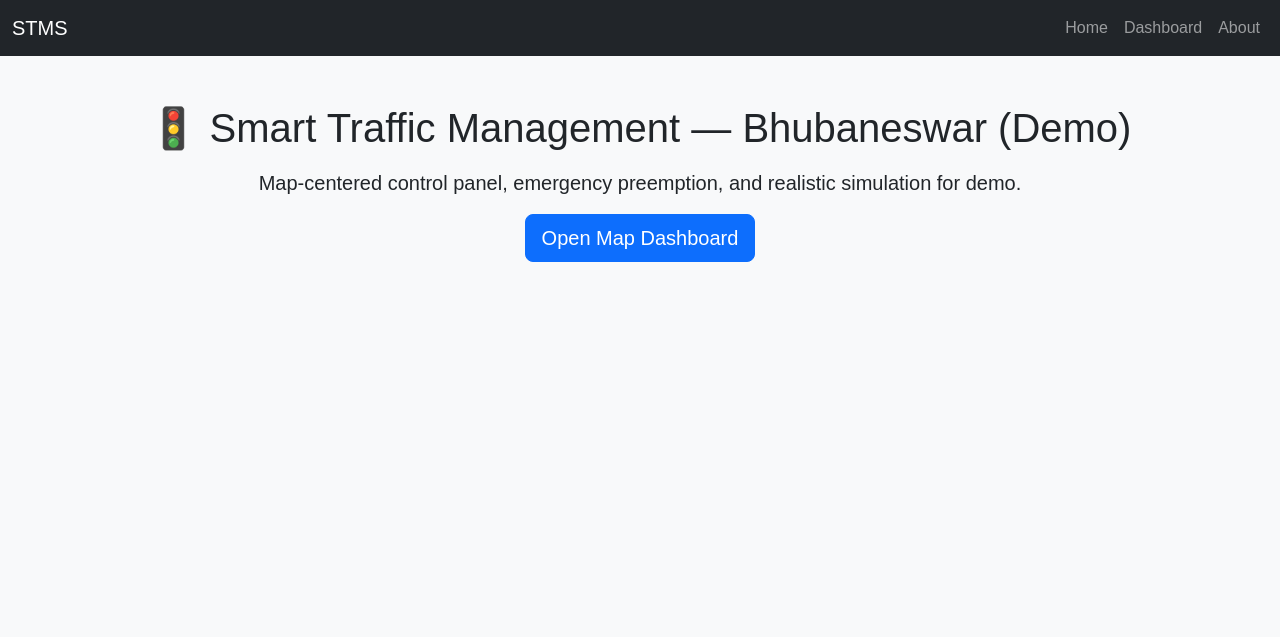
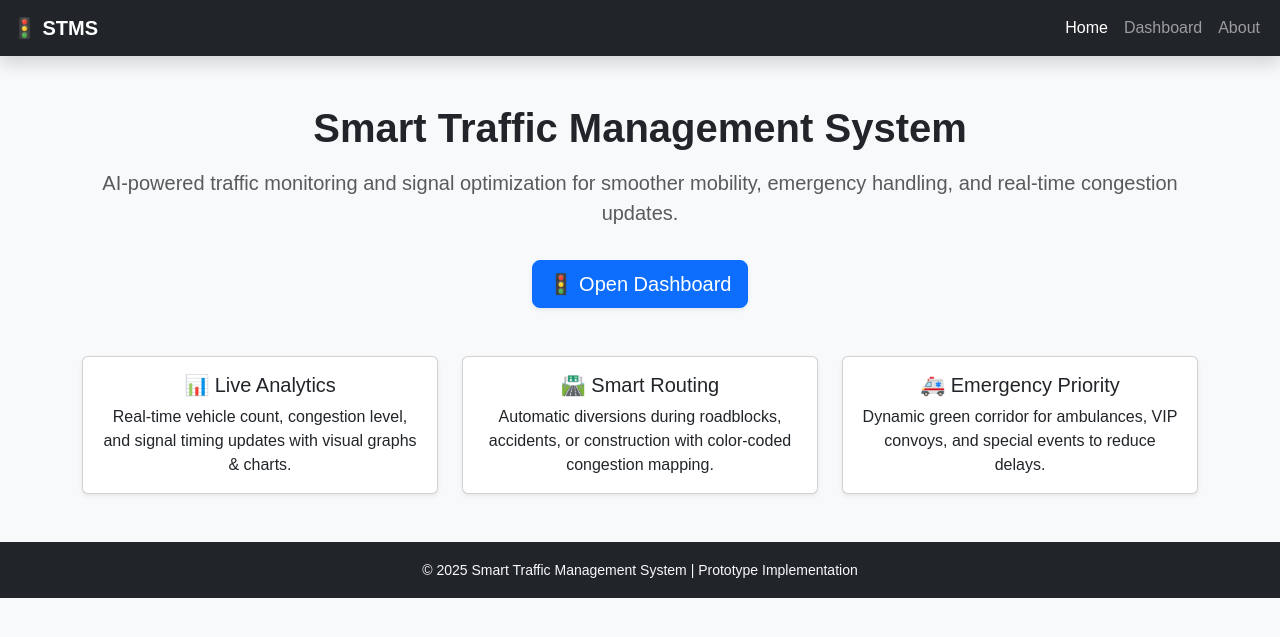
Before and after one commit to Rohitreddy2005/MyProject, a Flask app: page / in a window 1280 px wide. Shown: the top 637 px of the page. Run offline with Flask 3, Linux system fonts and the light colour scheme.

Commit message:
Update index.html

```diff
--- a/templates/index.html
+++ b/templates/index.html
@@ -1,18 +1,22 @@
 <!doctype html>
-<html>
+<html lang="en">
 <head>
   <meta charset="utf-8">
-  <title>Smart Traffic - Home</title>
+  <title>Smart Traffic Management System</title>
   <link href="https://cdn.jsdelivr.net/npm/bootstrap@5.3.0/dist/css/bootstrap.min.css" rel="stylesheet">
   <link rel="stylesheet" href="{{ url_for('static', filename='style.css') }}">
 </head>
 <body class="bg-light">
-  <nav class="navbar navbar-expand-lg navbar-dark bg-dark">
+  <!-- Navbar -->
+  <nav class="navbar navbar-expand-lg navbar-dark bg-dark shadow">
     <div class="container-fluid">
-      <a class="navbar-brand" href="/">STMS</a>
-      <div class="collapse navbar-collapse">
+      <a class="navbar-brand fw-bold" href="/">🚦 STMS</a>
+      <button class="navbar-toggler" type="button" data-bs-toggle="collapse" data-bs-target="#navbarsExample" aria-controls="navbarsExample" aria-expanded="false" aria-label="Toggle navigation">
+        <span class="navbar-toggler-icon"></span>
+      </button>
+      <div class="collapse navbar-collapse" id="navbarsExample">
         <ul class="navbar-nav ms-auto">
-          <li class="nav-item"><a class="nav-link" href="/">Home</a></li>
+          <li class="nav-item"><a class="nav-link active" href="/">Home</a></li>
           <li class="nav-item"><a class="nav-link" href="/dashboard">Dashboard</a></li>
           <li class="nav-item"><a class="nav-link" href="/about">About</a></li>
         </ul>
@@ -20,10 +24,51 @@
     </div>
   </nav>
 
+  <!-- Hero Section -->
   <div class="container text-center mt-5">
-    <h1 class="mb-3">🚦 Smart Traffic Management — Bhubaneswar (Demo)</h1>
-    <p class="lead">Map-centered control panel, emergency preemption, and realistic simulation for demo.</p>
-    <a href="/dashboard" class="btn btn-primary btn-lg">Open Map Dashboard</a>
+    <h1 class="fw-bold mb-3">Smart Traffic Management System</h1>
+    <p class="lead text-muted">
+      AI-powered traffic monitoring and signal optimization for smoother mobility,
+      emergency handling, and real-time congestion updates.
+    </p>
+    <a href="/dashboard" class="btn btn-primary btn-lg shadow-sm mt-3">🚦 Open Dashboard</a>
   </div>
+
+  <!-- Features Section -->
+  <div class="container mt-5">
+    <div class="row g-4">
+      <div class="col-md-4">
+        <div class="card h-100 shadow-sm">
+          <div class="card-body text-center">
+            <h5 class="card-title">📊 Live Analytics</h5>
+            <p class="card-text">Real-time vehicle count, congestion level, and signal timing updates with visual graphs & charts.</p>
+          </div>
+        </div>
+      </div>
+      <div class="col-md-4">
+        <div class="card h-100 shadow-sm">
+          <div class="card-body text-center">
+            <h5 class="card-title">🛣️ Smart Routing</h5>
+            <p class="card-text">Automatic diversions during roadblocks, accidents, or construction with color-coded congestion mapping.</p>
+          </div>
+        </div>
+      </div>
+      <div class="col-md-4">
+        <div class="card h-100 shadow-sm">
+          <div class="card-body text-center">
+            <h5 class="card-title">🚑 Emergency Priority</h5>
+            <p class="card-text">Dynamic green corridor for ambulances, VIP convoys, and special events to reduce delays.</p>
+          </div>
+        </div>
+      </div>
+    </div>
+  </div>
+
+  <!-- Footer -->
+  <footer class="bg-dark text-light text-center py-3 mt-5">
+    <small>© 2025 Smart Traffic Management System | Prototype Implementation</small>
+  </footer>
+
+  <script src="https://cdn.jsdelivr.net/npm/bootstrap@5.3.0/dist/js/bootstrap.bundle.min.js"></script>
 </body>
 </html>
```
